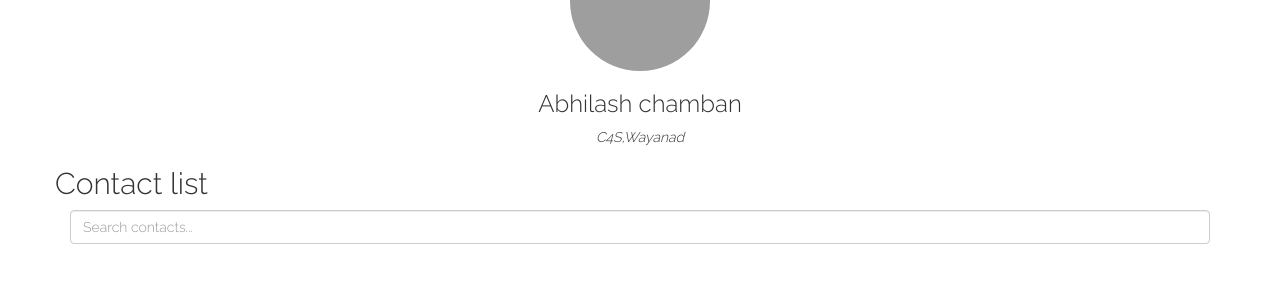
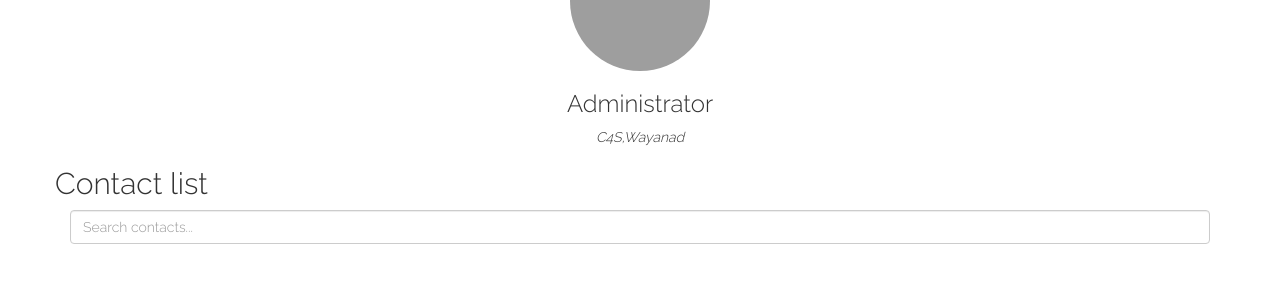
Before and after one commit to c4sc/c4s, a Rails app: page /admin/expertise/5624_view in a window 1280 px wide. Shown: the part 139-439 px from the top of the page. Run offline with Rails 7, Linux system fonts and the light colour scheme; the visitor is signed in with stand-in values (Sample User, id 1); data that the repository does not hold is empty; style sheets or scripts are compiled from the project's sources; some libraries are stand-ins or nearby versions; grey boxes are pictures that could not be loaded.

Commit message:
admin name changed

```diff
--- a/app/views/layouts/administrator.html.erb
+++ b/app/views/layouts/administrator.html.erb
@@ -32,7 +32,7 @@
     <div class="span3">
         <center>
             <a href="#aboutModal" data-toggle="modal" data-target="#myModal"><img src="https://encrypted-tbn2.gstatic.com/images?q=tbn:ANd9GcRbezqZpEuwGSvitKy3wrwnth5kysKdRqBW54cAszm_wiutku3R" name="aboutme" width="140" height="140" class="img-circle"></a>
-            <h3>Abhilash chamban</h3>
+            <h3>Administrator</h3>
             <em>C4S,Wayanad</em>
         </center>
     </div>
```
